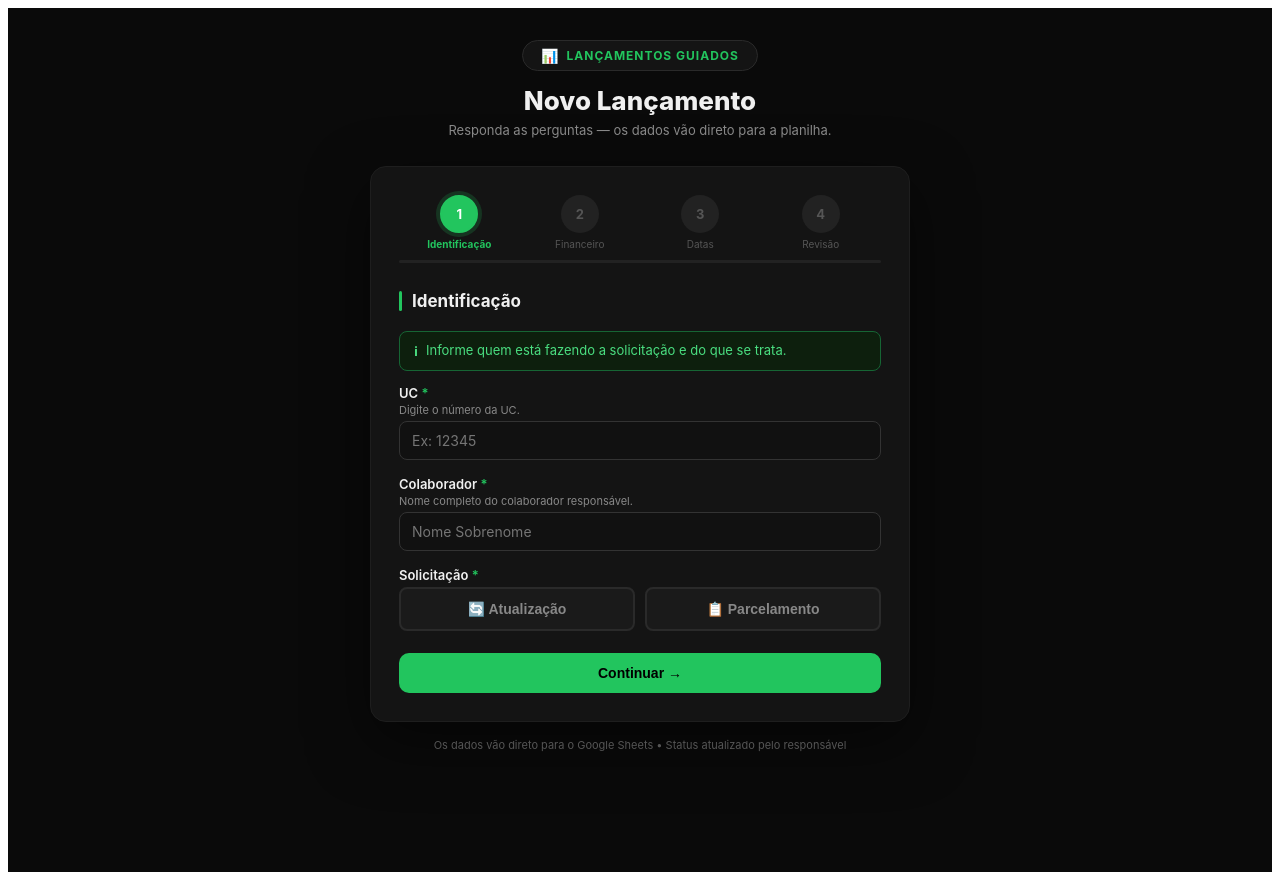
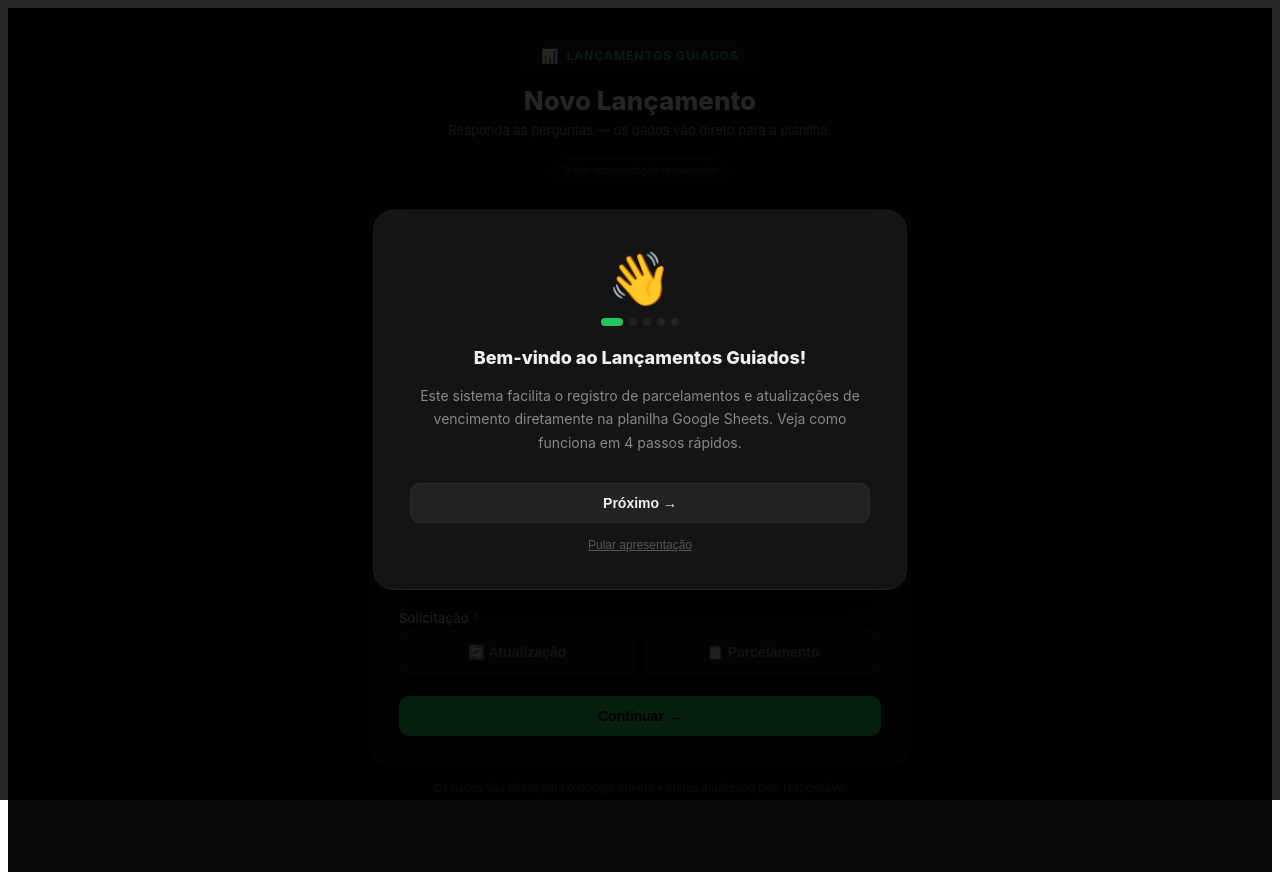
Before and after one commit to gustavovictor06-rgb/Lan-amentos-Planilha, a React (Vite) app: page / in a window 1280 px wide. Built offline with nearby package versions, Linux system fonts and the light colour scheme.

Commit message:
Update App.jsx

```diff
--- a/src/App.jsx
+++ b/src/App.jsx
@@ -1,4 +1,4 @@
-import { useState } from "react";
+import { useState, useEffect } from "react";
 
 const SCRIPT_URL = "https://script.google.com/macros/s/AKfycbzl-ja73v_fLnlIc5iKB2c8aY7Ba9dhKkME7N_OxKdZa0B0qtn6mIojwIO4lVTvpbmoDw/exec";
 const SHEET_ID   = "1iCxWMqO7oP5usA78OslpLfGPksgOLHw9T7m9XIAr_QI";
@@ -21,24 +21,69 @@ async function enviarParaSheets(form) {
   });
 }
 
+// ─── TEMA ─────────────────────────────────────────────────────────────────────
 const T = {
   bg: "#0a0a0a", card: "#141414", cardBorda: "#1e1e1e",
   surface: "#1a1a1a", surface2: "#222222",
   verde: "#1a5c20", verdeVivo: "#22c55e",
   txt: "#f0f0f0", txtSub: "#888888", txtMute: "#555555",
   borda: "#2a2a2a", inputBg: "#111111", inputBorda: "#333333", erro: "#ef4444",
+  amarelo: "#fbbf24", amareloFundo: "#1a0a00", amareloBorda: "#b45309",
 };
 
 const PASSOS = ["Identificação", "Financeiro", "Datas", "Revisão"];
 const VAZIO = { data:"",uc:"",colaborador:"",solicitacao:"",parcelas:"",vencimento:"",intervalo:"",juros:"",unificado:"",incred:"",observacoes:"" };
 
+// ─── TOUR ─────────────────────────────────────────────────────────────────────
+const TOUR_STEPS = [
+  { icon:"👋", titulo:"Bem-vindo ao Lançamentos Guiados!", descricao:"Este sistema facilita o registro de parcelamentos e atualizações de vencimento diretamente na planilha Google Sheets. Veja como funciona em 4 passos rápidos.", cor:"#22c55e" },
+  { icon:"🪪", titulo:"Passo 1 — Identificação", descricao:"Informe o número da UC (Unidade Consumidora), o nome do colaborador responsável e o tipo de solicitação: Atualização de vencimento ou Parcelamento de débito.", cor:"#60a5fa" },
+  { icon:"💰", titulo:"Passo 2 — Financeiro", descricao:"Defina as condições: número de parcelas (se for parcelamento), se haverá juros, se é unificado e se é Incred. Atenção: se for Incred, uma ação extra será solicitada antes de continuar.", cor:"#fbbf24" },
+  { icon:"📅", titulo:"Passo 3 — Datas", descricao:"Informe a data do lançamento, a data do primeiro vencimento (ou nova data de vencimento no caso de atualização) e o intervalo entre parcelas, se aplicável.", cor:"#c084fc" },
+  { icon:"✅", titulo:"Passo 4 — Revisão e Envio", descricao:"Confira todos os dados preenchidos antes de enviar. Após confirmar, as informações vão direto para a planilha com status 'Não feito'. O responsável irá atualizar depois.", cor:"#22c55e" },
+];
+
+function Tour({ onConcluir }) {
+  const [step, setStep] = useState(0);
+  const atual = TOUR_STEPS[step];
+  const ultimo = step === TOUR_STEPS.length - 1;
+  return (
+    <div style={{ position:"fixed", inset:0, background:"rgba(0,0,0,0.85)", zIndex:1000, display:"flex", alignItems:"center", justifyContent:"center", padding:20, fontFamily:"'Inter',system-ui,sans-serif" }}>
+      <div style={{ background:T.card, border:`1px solid ${T.cardBorda}`, borderRadius:20, padding:36, maxWidth:460, width:"100%", boxShadow:"0 30px 80px rgba(0,0,0,.7)" }}>
+        <div style={{ textAlign:"center", marginBottom:20 }}>
+          <div style={{ fontSize:52, marginBottom:8 }}>{atual.icon}</div>
+          <div style={{ display:"flex", justifyContent:"center", gap:6, marginBottom:20 }}>
+            {TOUR_STEPS.map((_,i) => (
+              <div key={i} style={{ width:i===step?22:8, height:8, borderRadius:99, background:i<=step?atual.cor:T.surface2, transition:"all .3s" }} />
+            ))}
+          </div>
+        </div>
+        <h2 style={{ fontSize:18, fontWeight:800, color:T.txt, marginBottom:10, textAlign:"center", lineHeight:1.3 }}>{atual.titulo}</h2>
+        <p style={{ fontSize:14, color:T.txtSub, lineHeight:1.7, textAlign:"center", marginBottom:28 }}>{atual.descricao}</p>
+        <div style={{ display:"flex", gap:10 }}>
+          {step > 0 && (
+            <button onClick={()=>setStep(s=>s-1)} style={{ flex:1, padding:"11px", borderRadius:10, border:`1.5px solid ${T.borda}`, background:"transparent", color:T.txtSub, fontWeight:600, fontSize:14, cursor:"pointer" }}>← Voltar</button>
+          )}
+          <button onClick={()=>ultimo?onConcluir():setStep(s=>s+1)} style={{ flex:2, padding:"11px", borderRadius:10, background:ultimo?T.verdeVivo:T.surface2, color:ultimo?"#000":T.txt, fontWeight:700, fontSize:14, border:`1.5px solid ${ultimo?T.verdeVivo:T.borda}`, cursor:"pointer", transition:"all .2s" }}>
+            {ultimo?"Começar a usar 🚀":"Próximo →"}
+          </button>
+        </div>
+        {!ultimo && (
+          <button onClick={onConcluir} style={{ display:"block", margin:"14px auto 0", background:"none", border:"none", color:T.txtMute, fontSize:12, cursor:"pointer", textDecoration:"underline" }}>Pular apresentação</button>
+        )}
+      </div>
+    </div>
+  );
+}
+
+// ─── UI HELPERS ───────────────────────────────────────────────────────────────
 function ProgressBar({ passo }) {
   return (
     <div style={{ marginBottom:28 }}>
       <div style={{ display:"flex", justifyContent:"space-between", marginBottom:10 }}>
         {PASSOS.map((p,i) => (
           <div key={p} style={{ display:"flex", flexDirection:"column", alignItems:"center", flex:1 }}>
-            <div style={{ width:34, height:34, borderRadius:"50%", display:"flex", alignItems:"center", justifyContent:"center", fontSize:13, fontWeight:700, transition:"all .3s", background: i<passo?T.verde:i===passo?T.verdeVivo:T.surface2, color:i<=passo?"#fff":T.txtMute, boxShadow:i===passo?"0 0 0 4px rgba(34,197,94,.18)":"none", border:i===passo?`2px solid ${T.verdeVivo}`:"2px solid transparent" }}>
+            <div style={{ width:34, height:34, borderRadius:"50%", display:"flex", alignItems:"center", justifyContent:"center", fontSize:13, fontWeight:700, transition:"all .3s", background:i<passo?T.verde:i===passo?T.verdeVivo:T.surface2, color:i<=passo?"#fff":T.txtMute, boxShadow:i===passo?"0 0 0 4px rgba(34,197,94,.18)":"none", border:i===passo?`2px solid ${T.verdeVivo}`:"2px solid transparent" }}>
               {i<passo?"✓":i+1}
             </div>
             <span style={{ fontSize:10, marginTop:5, color:i===passo?T.verdeVivo:i<passo?"#4ade80":T.txtMute, fontWeight:i===passo?700:400, textAlign:"center" }}>{p}</span>
@@ -90,14 +135,53 @@ function BotaoOpcao({ selecionado, onClick, children }) {
   return <button onClick={onClick} style={{ padding:"12px 8px", borderRadius:8, fontWeight:700, fontSize:14, cursor:"pointer", transition:"all .2s", border:selecionado?`2px solid ${T.verdeVivo}`:`2px solid ${T.borda}`, background:selecionado?"#0d2e10":T.surface, color:selecionado?T.verdeVivo:T.txtSub }}>{children}</button>;
 }
 
+// ─── AVISO INCRED ─────────────────────────────────────────────────────────────
+function AvisoIncred() {
+  return (
+    <div style={{ background:T.amareloFundo, border:`1.5px solid ${T.amareloBorda}`, borderRadius:10, padding:"16px 18px", marginTop:4 }}>
+      <div style={{ display:"flex", alignItems:"center", gap:8, marginBottom:10 }}>
+        <span style={{ fontSize:18 }}>⚠</span>
+        <span style={{ fontSize:14, fontWeight:700, color:T.amarelo }}>Ação necessária antes de continuar</span>
+      </div>
+      <p style={{ fontSize:13, color:"#fde68a", margin:"0 0 10px", lineHeight:1.6 }}>Encaminhe um e-mail para:</p>
+      <div style={{ background:"#111", borderRadius:6, padding:"10px 12px", marginBottom:10 }}>
+        <p style={{ fontSize:12, color:T.amarelo, margin:"0 0 4px", fontWeight:600 }}>📧 victoria.paes@incredi.com.br</p>
+        <p style={{ fontSize:12, color:T.amarelo, margin:0, fontWeight:600 }}>📧 daniele.garcia@incredi.com.br</p>
+      </div>
+      <p style={{ fontSize:13, color:"#fde68a", margin:"0 0 8px", lineHeight:1.6 }}>Com os dados do cliente:</p>
+      <div style={{ display:"flex", flexWrap:"wrap", gap:6, marginBottom:10 }}>
+        {["Nome","CPF","UC","Telefone"].map(tag=>(
+          <span key={tag} style={{ background:"#292200", border:`1px solid ${T.amareloBorda}`, color:T.amarelo, fontSize:12, fontWeight:600, padding:"4px 10px", borderRadius:20 }}>{tag}</span>
+        ))}
+      </div>
+      <p style={{ fontSize:13, color:"#fde68a", margin:"0 0 14px", lineHeight:1.6 }}>Para que entrem em contato com esse cliente e realizem a negociação.</p>
+      <div style={{ background:"#111", borderRadius:8, padding:"10px 14px", border:`1px solid ${T.borda}` }}>
+        <p style={{ fontSize:12, color:T.txtSub, margin:0, textAlign:"center" }}>
+          🔒 Selecione <strong style={{ color:T.txt }}>Incred = Não</strong> para continuar o lançamento
+        </p>
+      </div>
+    </div>
+  );
+}
+
+// ─── APP ──────────────────────────────────────────────────────────────────────
 export default function App() {
-  const [passo,  setPasso]  = useState(0);
-  const [form,   setForm]   = useState({...VAZIO});
-  const [erros,  setErros]  = useState({});
-  const [status, setStatus] = useState("idle");
-  const [msgErro,setMsgErro]= useState("");
+  const [passo,    setPasso]    = useState(0);
+  const [form,     setForm]     = useState({...VAZIO});
+  const [erros,    setErros]    = useState({});
+  const [status,   setStatus]   = useState("idle");
+  const [msgErro,  setMsgErro]  = useState("");
+  const [showTour, setShowTour] = useState(false);
+
+  useEffect(() => {
+    const visto = localStorage.getItem("tour_concluido");
+    if (!visto) setShowTour(true);
+  }, []);
+
+  function concluirTour() { localStorage.setItem("tour_concluido","1"); setShowTour(false); }
 
   const set = (k,v) => { setForm(f=>({...f,[k]:v})); setErros(e=>({...e,[k]:""})); };
+  const incredBloqueado = form.incred === "Sim";
 
   function validar() {
     const e = {};
@@ -121,7 +205,7 @@ export default function App() {
     return Object.keys(e).length===0;
   }
 
-  function avancar() { if (validar()) setPasso(p=>p+1); }
+  function avancar() { if (!incredBloqueado && validar()) setPasso(p=>p+1); }
   function voltar()  { setErros({}); setPasso(p=>p-1); }
 
   async function salvar() {
@@ -150,6 +234,7 @@ export default function App() {
 
   return (
     <div style={{ minHeight:"100vh", background:T.bg, fontFamily:"'Inter',system-ui,sans-serif", padding:"32px 16px", color:T.txt }}>
+      {showTour && <Tour onConcluir={concluirTour} />}
       <div style={{ maxWidth:540, margin:"0 auto" }}>
         <div style={{ textAlign:"center", marginBottom:28 }}>
           <div style={{ display:"inline-flex", alignItems:"center", gap:8, background:T.card, border:`1px solid ${T.borda}`, borderRadius:50, padding:"6px 18px", marginBottom:14 }}>
@@ -158,6 +243,9 @@ export default function App() {
           </div>
           <h1 style={{ fontSize:26, fontWeight:800, color:T.txt, margin:0 }}>Novo Lançamento</h1>
           <p style={{ color:T.txtSub, fontSize:13, marginTop:6 }}>Responda as perguntas — os dados vão direto para a planilha.</p>
+          <button onClick={()=>setShowTour(true)} style={{ marginTop:8, background:"none", border:`1px solid ${T.borda}`, color:T.txtMute, fontSize:11, padding:"4px 12px", borderRadius:20, cursor:"pointer" }}>
+            ? Ver apresentação novamente
+          </button>
         </div>
 
         <div style={{ background:T.card, borderRadius:16, padding:28, border:`1px solid ${T.cardBorda}`, boxShadow:"0 20px 60px rgba(0,0,0,.5)" }}>
@@ -205,12 +293,18 @@ export default function App() {
                   <Select value={form.unificado} onChange={v=>set("unificado",v)} options={["Sim","Não"]} />
                 </Campo>
                 <Campo label="Incred?" obrigatorio erro={erros.incred}>
-                  <Select value={form.incred} onChange={v=>set("incred",v)} options={["Sim","Não"]} />
+                  <div style={{ display:"grid", gridTemplateColumns:"1fr 1fr", gap:8 }}>
+                    <BotaoOpcao selecionado={form.incred==="Sim"} onClick={()=>set("incred","Sim")}>✓ Sim</BotaoOpcao>
+                    <BotaoOpcao selecionado={form.incred==="Não"} onClick={()=>set("incred","Não")}>✗ Não</BotaoOpcao>
+                  </div>
                 </Campo>
               </div>
+              {incredBloqueado && <AvisoIncred />}
+              {!incredBloqueado && (
                 <Campo label="Observações" dica="Informações adicionais (opcional).">
                   <textarea value={form.observacoes} onChange={e=>set("observacoes",e.target.value)} placeholder="Ex: Cliente solicitou prazo estendido..." style={{ ...inputStyle, resize:"vertical", minHeight:70 }} />
                 </Campo>
+              )}
             </div>
           )}
 
@@ -262,7 +356,9 @@ export default function App() {
               <button onClick={voltar} style={{ flex:1, padding:12, borderRadius:10, border:`1.5px solid ${T.borda}`, background:"transparent", color:T.txtSub, fontWeight:600, fontSize:14, cursor:"pointer" }}>← Voltar</button>
             )}
             {passo<PASSOS.length-1
-              ? <button onClick={avancar} style={{ flex:2, padding:12, borderRadius:10, background:T.verdeVivo, color:"#000", fontWeight:700, fontSize:14, border:"none", cursor:"pointer" }}>Continuar →</button>
+              ? <button onClick={avancar} disabled={incredBloqueado} style={{ flex:2, padding:12, borderRadius:10, background:incredBloqueado?T.surface2:T.verdeVivo, color:incredBloqueado?T.txtMute:"#000", fontWeight:700, fontSize:14, border:"none", cursor:incredBloqueado?"not-allowed":"pointer", opacity:incredBloqueado?0.5:1 }}>
+                  Continuar →
+                </button>
               : <button onClick={salvar} disabled={status==="salvando"} style={{ flex:2, padding:12, borderRadius:10, background:status==="salvando"?T.surface2:T.verde, color:"#fff", fontWeight:700, fontSize:14, border:`1px solid ${T.verdeVivo}`, cursor:status==="salvando"?"not-allowed":"pointer", opacity:status==="salvando"?0.7:1 }}>
                   {status==="salvando"?"⏳ Enviando...":"✓ Enviar para Planilha"}
                 </button>
```
Lines whose indentation alone changed are shown as unchanged.
